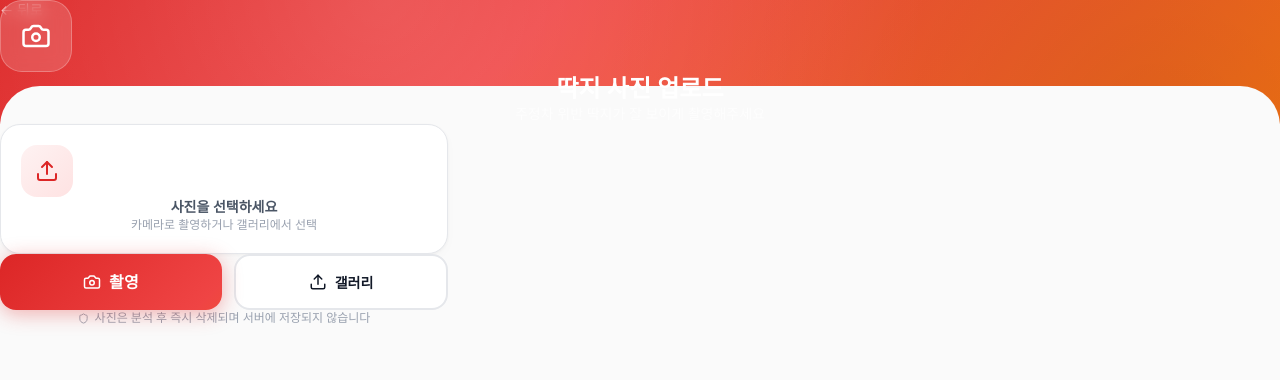
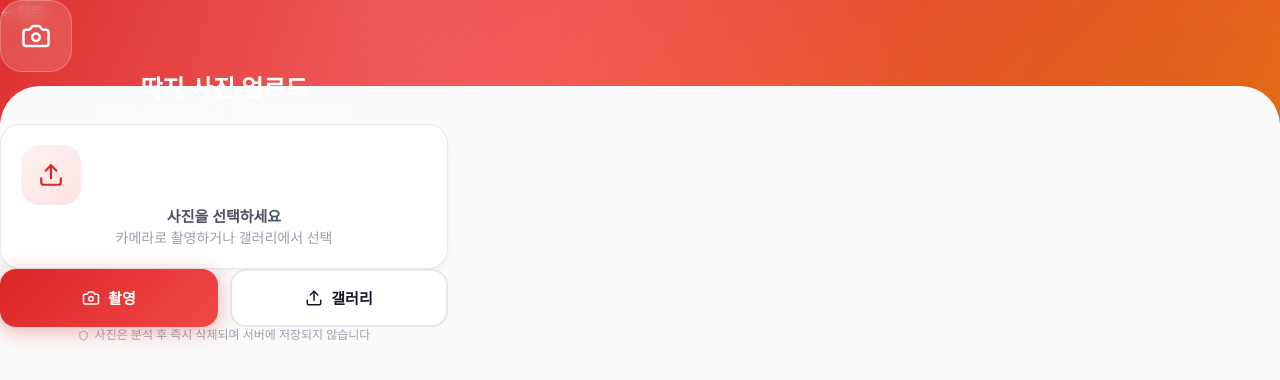
Before and after one commit to psh0825-max/noddak, a Next.js app: page / in a window 1280 px wide. Both pictures are taken after a click on the button "지금 시작하기". Shown: the top 380 px of the page. Built offline with nearby package versions, Linux system fonts and the light colour scheme.

Commit message:
Fix UI centering: max-w-md center alignment, balanced grid buttons, consistent spacing

```diff
--- a/src/app/globals.css
+++ b/src/app/globals.css
@@ -130,9 +130,10 @@ body {
 
 .btn-outline {
   display: inline-flex; align-items: center; justify-content: center; gap: 8px;
-  padding: 14px 22px; border-radius: 16px;
+  padding: 16px 22px; border-radius: 16px;
   border: 2px solid var(--border); background: white; color: var(--text);
-  font-weight: 700; font-size: 14px; cursor: pointer; transition: all 0.3s;
+  font-weight: 700; font-size: 16px; cursor: pointer; transition: all 0.3s;
+  width: 100%;
 }
 .btn-outline:hover { border-color: var(--primary); color: var(--primary); background: var(--primary-light); transform: translateY(-1px); }
 
--- a/src/app/page.tsx
+++ b/src/app/page.tsx
@@ -42,9 +42,9 @@ export default function Home() {
   // ─── HOME ───
   if (step === 'home') {
     return (
-      <div className="min-h-screen flex flex-col">
+      <div className="min-h-screen flex flex-col items-center">
         {/* Bold Red Hero */}
-        <div className="hero-top px-6 pt-14 pb-16 text-center relative">
+        <div className="hero-top px-6 pt-14 pb-16 text-center relative w-full">
           {/* Floating decorations */}
           <div className="floating-shape w-32 h-32 bg-white" style={{ top: '10%', right: '-5%', animationDelay: '0s' }} />
           <div className="floating-shape w-20 h-20 bg-white" style={{ top: '60%', left: '-3%', animationDelay: '2s' }} />
@@ -80,7 +80,7 @@ export default function Home() {
         </div>
 
         {/* Stats section */}
-        <div className="relative z-10 -mt-5 px-6">
+        <div className="relative z-10 -mt-5 px-6 w-full max-w-md">
           <div className="animate-fade-in-delay-2 grid grid-cols-3 gap-3">
             {[
               { num: '10초', label: '분석 시간', icon: <Zap size={16} className="text-orange-500" /> },
@@ -127,7 +127,7 @@ export default function Home() {
         </div>
 
         {/* CTA repeat */}
-        <div className="px-6 mt-14 mb-6">
+        <div className="px-6 mt-14 mb-6 w-full max-w-md">
           <div className="card-highlight text-center py-8 px-6">
             <div className="text-4xl mb-3">🚗</div>
             <div className="font-extrabold text-lg mb-2">딱지 받으셨나요?</div>
@@ -139,14 +139,14 @@ export default function Home() {
         </div>
 
         {/* Trust */}
-        <div className="mt-6 flex justify-center gap-6 text-xs text-gray-400 items-center px-6">
+        <div className="mt-6 flex justify-center gap-6 text-xs text-gray-400 items-center px-6 w-full max-w-md">
           <span className="flex items-center gap-1.5"><Shield size={13} /> 사진 미저장</span>
           <span className="flex items-center gap-1.5"><Scale size={13} /> 실제 법률 근거</span>
           <span className="flex items-center gap-1.5"><Sparkles size={13} /> 완전 무료</span>
         </div>
 
         {/* Footer */}
-        <footer className="text-center py-10 mt-8 space-y-3 border-t border-gray-100 mx-6">
+        <footer className="text-center py-10 mt-8 space-y-3 border-t border-gray-100 w-full max-w-md px-6">
           <div className="flex justify-center gap-5 text-sm text-gray-400">
             <a href="/guide" className="hover:text-red-500 transition">📖 사용 가이드</a>
             <a href="/privacy" className="hover:text-red-500 transition">개인정보처리방침</a>
@@ -162,9 +162,9 @@ export default function Home() {
   if (step === 'upload') {
     return (
       <div className="min-h-screen flex flex-col">
-        <div className="hero-top px-6 pt-10 pb-14 text-center relative">
-          <div className="relative z-10">
-            <button onClick={() => setStep('home')} className="absolute left-0 top-0 text-white/70 text-sm hover:text-white transition">← 뒤로</button>
+        <div className="hero-top px-6 pt-10 pb-16 text-center relative">
+          <div className="relative z-10 max-w-md mx-auto">
+            <button onClick={() => setStep('home')} className="absolute left-0 top-0.5 text-white/70 text-sm hover:text-white transition font-medium">← 뒤로</button>
             <div className="icon-circle-lg bg-white/15 backdrop-blur-sm mx-auto mb-3 border border-white/25">
               <Camera size={30} className="text-white" />
             </div>
@@ -173,7 +173,7 @@ export default function Home() {
           </div>
         </div>
 
-        <div className="flex-1 px-6 -mt-5 relative z-10 max-w-md mx-auto w-full">
+        <div className="flex-1 px-6 -mt-6 relative z-10 max-w-md mx-auto w-full">
           {image && (
             <div className="animate-scale-in mb-5">
               <img src={image} alt="딱지" className="rounded-2xl border-2 border-gray-100 w-full shadow-lg" />
@@ -181,30 +181,30 @@ export default function Home() {
           )}
 
           {!image && (
-            <div className="card text-center py-12 mb-5 border-dashed border-2 border-gray-200">
-              <div className="icon-circle icon-circle-red mx-auto mb-3">
-                <Upload size={24} />
+            <div className="card text-center py-14 mb-5 border-dashed border-2 border-gray-200">
+              <div className="icon-circle icon-circle-red mx-auto mb-4" style={{ width: 60, height: 60, borderRadius: 18 }}>
+                <Upload size={26} />
               </div>
-              <div className="text-sm font-bold text-gray-600 mb-1">사진을 선택하세요</div>
-              <div className="text-xs text-gray-400">카메라로 촬영하거나 갤러리에서 선택</div>
+              <div className="text-[15px] font-bold text-gray-600 mb-1.5">사진을 선택하세요</div>
+              <div className="text-sm text-gray-400">카메라로 촬영하거나 갤러리에서 선택</div>
             </div>
           )}
 
-          <div className="flex gap-3">
+          <div className="grid grid-cols-2 gap-3">
             <input ref={cameraRef} type="file" accept="image/*" capture="environment" className="hidden"
               onChange={(e) => e.target.files?.[0] && handleFile(e.target.files[0])} />
-            <button onClick={() => cameraRef.current?.click()} className="btn-primary flex-1">
+            <button onClick={() => cameraRef.current?.click()} className="btn-primary !text-[15px] !py-4">
               <Camera size={18} /> 촬영
             </button>
 
             <input ref={fileRef} type="file" accept="image/*" className="hidden"
               onChange={(e) => e.target.files?.[0] && handleFile(e.target.files[0])} />
-            <button onClick={() => fileRef.current?.click()} className="btn-outline flex-1">
+            <button onClick={() => fileRef.current?.click()} className="btn-outline !text-[15px] !py-4 w-full">
               <Upload size={18} /> 갤러리
             </button>
           </div>
 
-          <p className="text-xs text-gray-400 text-center mt-5 flex items-center justify-center gap-1.5">
+          <p className="text-xs text-gray-400 text-center mt-6 flex items-center justify-center gap-1.5">
             <Shield size={11} /> 사진은 분석 후 즉시 삭제되며 서버에 저장되지 않습니다
           </p>
         </div>
```
